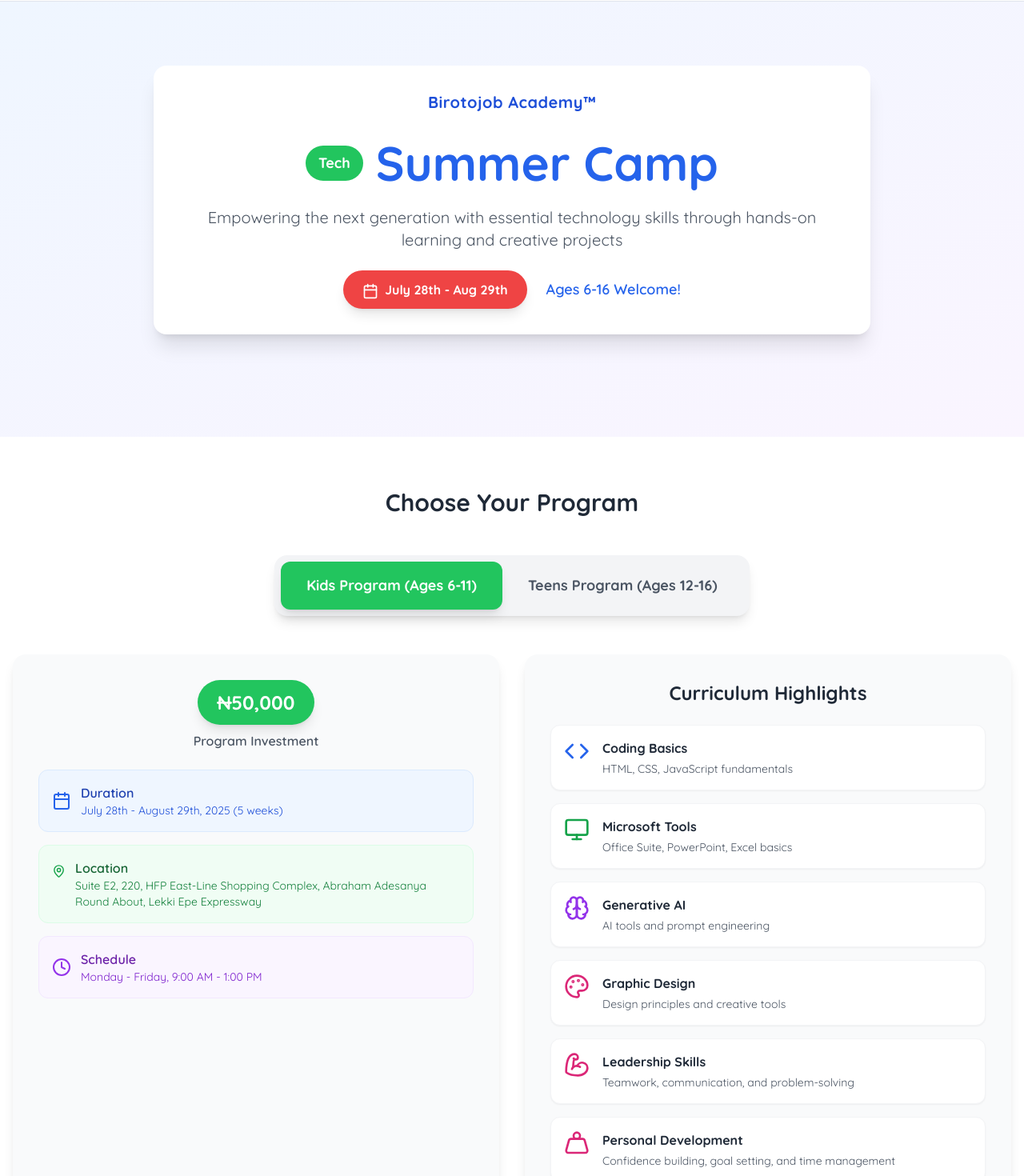
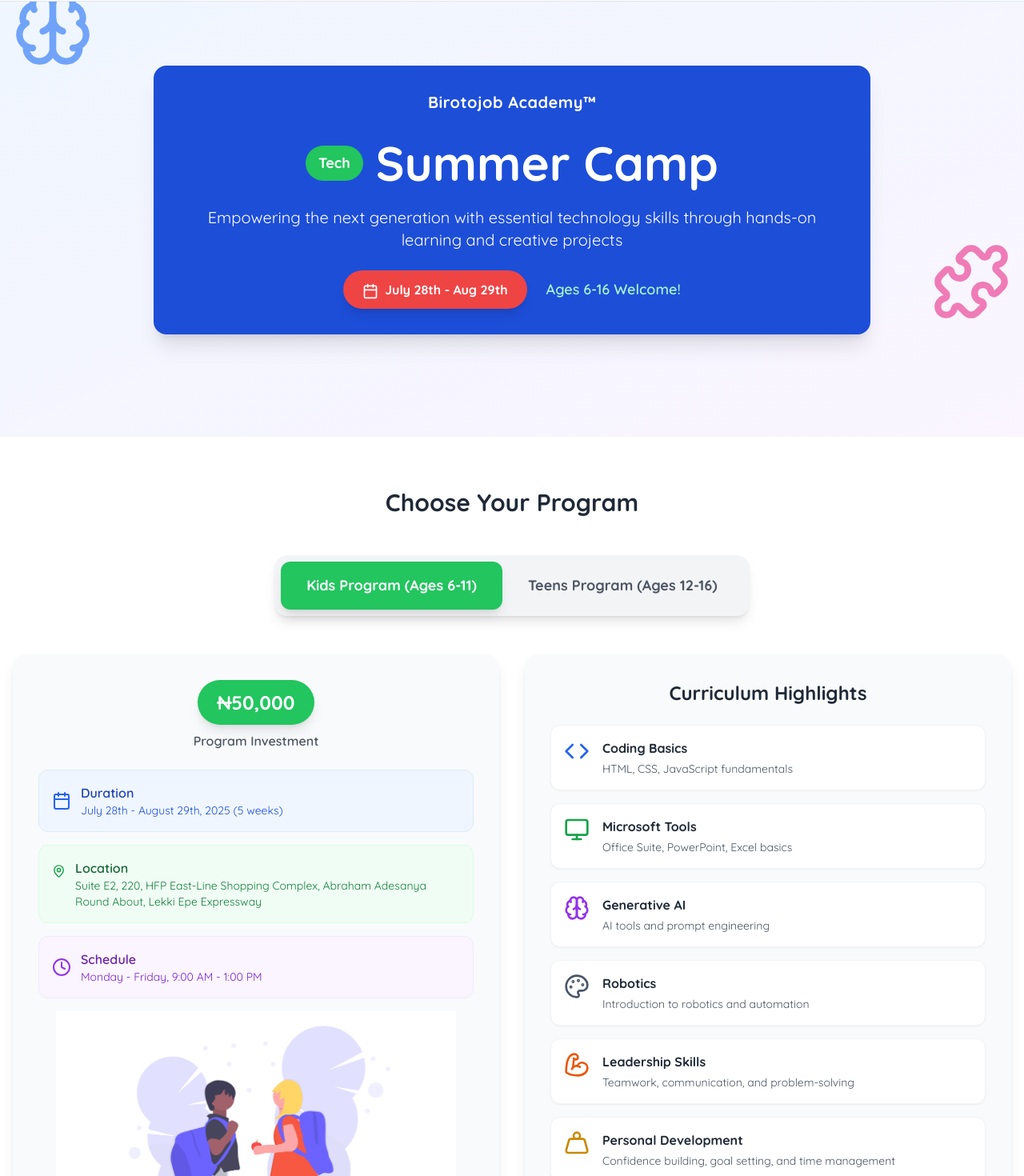
Before and after one commit to henrymishael/Birotojob, a Next.js app: page /summerschool in a window 1280 px wide. Shown: the part 63-1533 px from the top of the page at 80% size. Built offline with nearby package versions, Linux system fonts and the light colour scheme.

Commit message:
fix: curriculum-data

```diff
--- a/src/app/summerschool/page.tsx
+++ b/src/app/summerschool/page.tsx
@@ -34,6 +34,7 @@
   SelectTrigger,
   SelectValue,
 } from "@/components/ui/select";
+import Image from "next/image";
 
 const SummerCampPage = () => {
   const [selectedProgram, setSelectedProgram] = useState("kids");
@@ -126,26 +127,26 @@
     },
     {
       icon: <Palette className="w-8 h-8" />,
-      name: "Graphic Design",
-      color: "text-pink-600",
-      desc: "Design principles and creative tools",
+      name: "Robotics",
+      color: "text-slate-600",
+      desc: "Introduction to robotics and automation",
     },
     {
       icon: <BicepsFlexed className="w-8 h-8" />,
       name: "Leadership Skills",
-      color: "text-pink-600",
+      color: "text-orange-600",
       desc: "Teamwork, communication, and problem-solving",
     },
     {
       icon: <Weight className="w-8 h-8" />,
       name: "Personal Development",
-      color: "text-pink-600",
+      color: "text-yellow-600",
       desc: "Confidence building, goal setting, and time management",
     },
     {
       icon: <Puzzle className="w-8 h-8" />,
       name: "Fun and Games",
-      color: "text-pink-600",
+      color: "text-teal-600",
       desc: "Interactive activities and team-building games",
     },
   ];
@@ -186,7 +187,7 @@
     {
       question: "What is included in the program fee?",
       answer:
-        "The program fee covers all training materials, access to software tools, project resources, certificate of completion, lunch during camp days, and ongoing support throughout the program duration.",
+        "The program fee covers all training materials, access to software tools, project resources, certificate of completion, and ongoing support throughout the program duration.",
     },
     {
       question: "Do children need any prior experience with technology?",
@@ -246,7 +247,16 @@
   ];
 
   return (
-    <div className="min-h-screen bg-white">
+    <div className="min-h-screen bg-white relative overflow-hidden">
+      <Brain
+        size={100}
+        className="hidden md:block absolute top-2 left-4 animate-bounce transition-all duration-1000 ease-in-out text-blue-500 opacity-70"
+      />
+
+      <Puzzle
+        size={100}
+        className="hidden md:block absolute top-[300px] right-4 animate-spin transition-all duration-1000 ease-in-out text-pink-500 opacity-70"
+      />
       {/* Hero Section */}
       <section className="bg-gradient-to-br from-blue-50 to-purple-50 py-20">
         <div className="container mx-auto px-4">
@@ -264,20 +274,20 @@
             </div>*/}
 
             <div className="max-w-4xl mx-auto">
-              <div className="bg-white rounded-2xl p-8 shadow-xl">
-                <div className="text-blue-700 dark:text-blue-400 font-bold text-xl tracking-wide mb-4 md:mb-8">
+              <div className="bg-blue-700 rounded-2xl p-8 shadow-xl">
+                <div className="text-white dark:text-blue-400 font-bold text-xl tracking-wide mb-4 md:mb-8">
                   Birotojob Academy™
                 </div>
                 <div className="flex flex-col md:flex-row items-center justify-center mb-6">
                   <div className="bg-green-500 text-white px-4 py-2 rounded-full font-bold text-lg mr-4">
                     Tech
                   </div>
-                  <h1 className="text-4xl md:text-6xl font-bold text-blue-600">
+                  <h1 className="text-4xl md:text-6xl font-bold text-white">
                     Summer Camp
                   </h1>
                 </div>
 
-                <p className="text-xl text-gray-600 mb-6">
+                <p className="text-xl text-white mb-6">
                   Empowering the next generation with essential technology
                   skills through hands-on learning and creative projects
                 </p>
@@ -287,7 +297,7 @@
                     <Calendar className="w-5 h-5 inline mr-2" />
                     July 28th - Aug 29th
                   </div>
-                  <div className="text-blue-600 font-semibold text-lg">
+                  <div className="text-emerald-200 font-semibold text-lg">
                     Ages 6-16 Welcome!
                   </div>
                 </div>
@@ -375,6 +385,14 @@
                       Monday - Friday, 9:00 AM - 1:00 PM
                     </p>
                   </div>
+                </div>
+                <div className="flex items-center justify-center w-full">
+                  <Image
+                    src={"/images/kids.png"}
+                    alt=""
+                    width={500}
+                    height={500}
+                  />
                 </div>
               </div>
             </div>
```
Also changed, not shown: public/images/kids.png (added).
